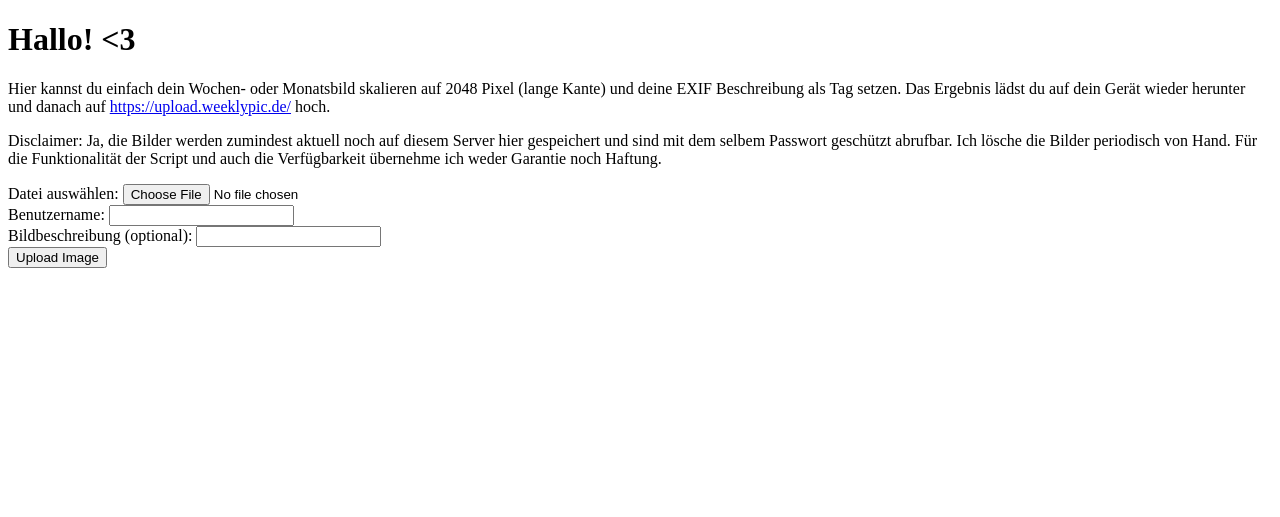
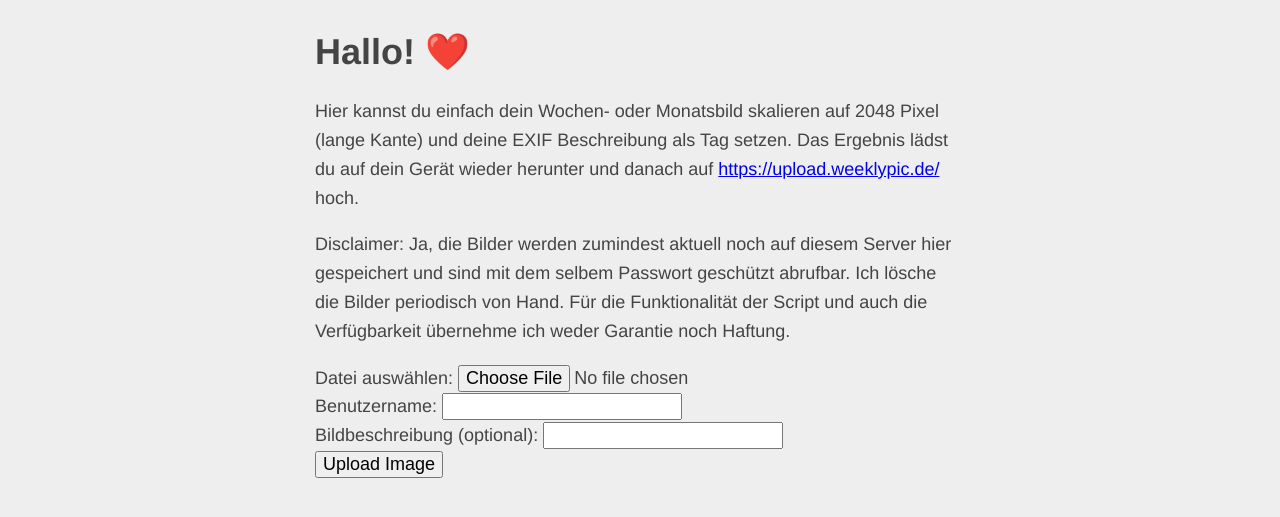
Before and after one commit to ylz/weeklypicphp, a PHP site: page / in a window 1280 px wide. Shown: the top 517 px of the page. Run offline with PHP 8.4, Linux system fonts and the light colour scheme.

Commit message:
ein wenig CSS und ein Herz
Mein Editor hat noch ein wenig whitespaces aufgeräumt, daher sind auch andere Zeilen im diff

```diff
--- a/index.php
+++ b/index.php
@@ -4,11 +4,20 @@
     <meta charset="utf-8" />
     <meta name="viewport" content="width=device-width, initial-scale=1.0" />
     <title>.:fotoaufbrecherli:.</title>
+    <style type="text/css">
+      body {margin:30px auto; max-width:650px; line-height:1.6; font-size:18px;
+        color:#444; padding:0 10px;
+        background:#eee;
+        -webkit-font-smoothing:antialiased;
+        font-family:"Helvetica Neue",Helvetica,Arial,Verdana,sans-serif }
+      h1,h2,h3 {line-height:1.2}
+      input {font-size:18px}
+    </style>
   </head>
   <body>
   	<?php
   		//####################################################################
-      echo "<h1>Hallo! <3</h1>";
+      echo "<h1>Hallo! ❤️</h1>";
       echo "<p>Hier kannst du einfach dein Wochen- oder Monatsbild skalieren auf 2048 Pixel (lange Kante) und deine EXIF Beschreibung als Tag setzen. Das Ergebnis lädst du auf dein Gerät wieder herunter und danach auf <a href='https://upload.weeklypic.de/'>https://upload.weeklypic.de/</a> hoch.</p>";
       echo "<p>Disclaimer: Ja, die Bilder werden zumindest aktuell noch auf diesem Server hier gespeichert und sind mit dem selbem Passwort geschützt abrufbar. Ich lösche die Bilder periodisch von Hand. Für die Funktionalität der Script und auch die Verfügbarkeit übernehme ich weder Garantie noch Haftung.</p>";
     ?>
```
Also changed, not shown: doit.php (+9 -2 lines).
